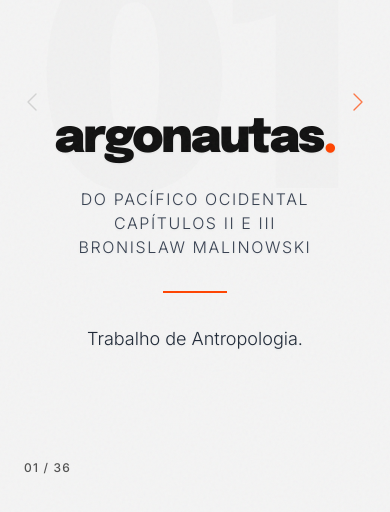
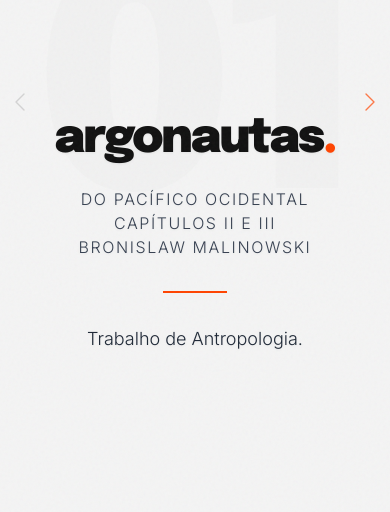
Before and after one commit to ze-allguem/presentation, a React (Vite) app: page / in a window 390 px wide. Shown: the part 320-832 px from the top of the page. Built offline with nearby package versions, Linux system fonts and the light colour scheme.

Commit message:
style: remove numeracao de slides e aplica margens laterais no mobile para evitar sobreposicao das setas

```diff
--- a/src/App.tsx
+++ b/src/App.tsx
@@ -253,7 +253,7 @@ function App() {
           <button
             onClick={() => paginate(-1)}
             disabled={currentSlide === 0}
-            className="p-4 md:p-8 disabled:opacity-20 transition-all pointer-events-auto flex items-center"
+            className="p-1 md:p-8 disabled:opacity-20 transition-all pointer-events-auto flex items-center"
           >
             <ChevronLeft size={isMobile ? 32 : 48} strokeWidth={1} className="text-foreground/70 hover:text-foreground transition-colors" />
           </button>
@@ -263,17 +263,12 @@ function App() {
           <button
             onClick={() => paginate(1)}
             disabled={currentSlide === slides.length - 1}
-            className="p-4 md:p-8 disabled:opacity-20 transition-all pointer-events-auto flex items-center"
+            className="p-1 md:p-8 disabled:opacity-20 transition-all pointer-events-auto flex items-center"
           >
             <ChevronRight size={isMobile ? 32 : 48} strokeWidth={1} className="text-brand-orange/70 hover:text-brand-orange transition-colors" />
           </button>
         </div>
-{/* DESKTOP FOOTER & COUNTER */}
-      <footer className="absolute bottom-6 md:bottom-0 w-full p-6 md:p-12 flex justify-between items-end z-40 pointer-events-none mix-blend-difference text-white">
-        <div className="text-xs md:text-sm font-medium tracking-widest uppercase opacity-70">
-          {String(currentSlide + 1).padStart(2, '0')} / {String(slides.length).padStart(2, '0')}
-        </div>
-        </footer>
+
     </div>
   );
 }
@@ -306,19 +301,7 @@ function GeometricDecorations({ slideIndex, mouseX, mouseY, isMobile }: { slideI
   return (
     <div className="fixed inset-0 pointer-events-none z-0 overflow-hidden mix-blend-multiply opacity-60">
 
-      {/* Huge Number Watermark (Very Subtle) */}
-      <AnimatePresence mode="wait">
-        <motion.div
-          key={slideIndex}
-          className="absolute top-1/2 left-1/2 -translate-x-1/2 -translate-y-1/2 text-[45vw] font-display font-black tracking-tighter text-foreground/[0.03] select-none"
-          initial={{ opacity: 0, scale: 0.95 }}
-          animate={{ opacity: 1, scale: 1 }}
-          exit={{ opacity: 0, scale: 1.05 }}
-          transition={{ duration: 1, ease: "easeOut" }}
-        >
-          {String(slideIndex + 1).padStart(2, '0')}
-        </motion.div>
-      </AnimatePresence>
+
 
       {/* Orbits / Dotted Circles (Low Opacity) */}
       <motion.div
--- a/src/index.css
+++ b/src/index.css
@@ -55,5 +55,7 @@ html, body, #root {
       min-height: 100% !important;
       overflow: visible !important;
       padding-top: 2rem !important;
+      padding-left: 3rem !important;
+      padding-right: 3rem !important;
   }
 }
```
